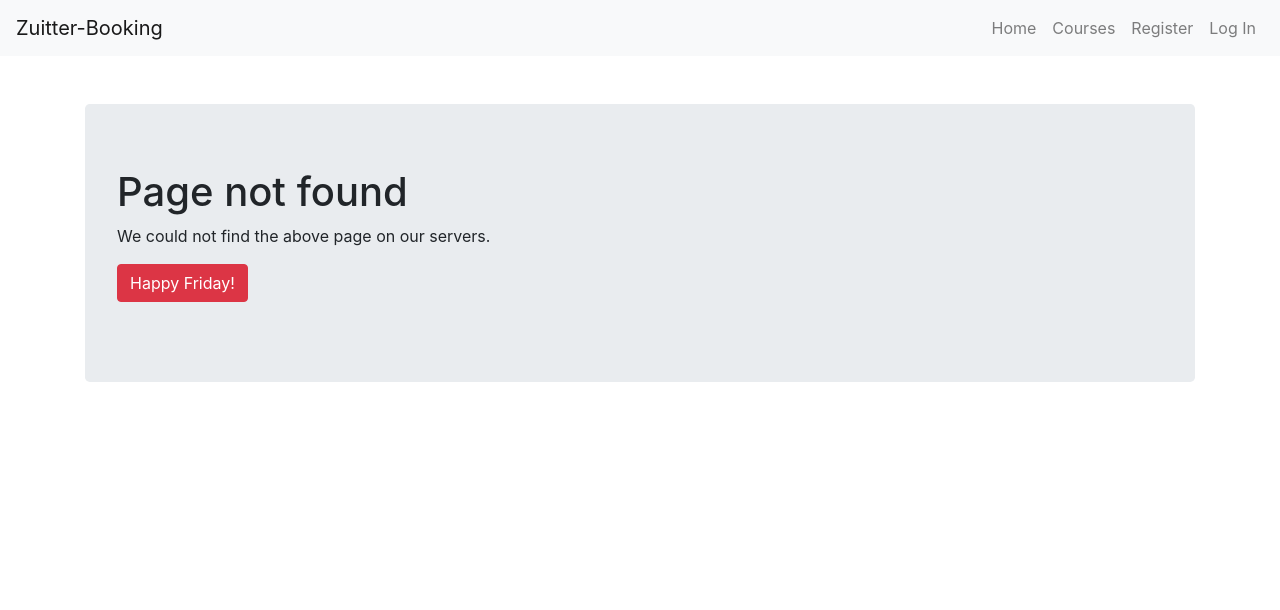
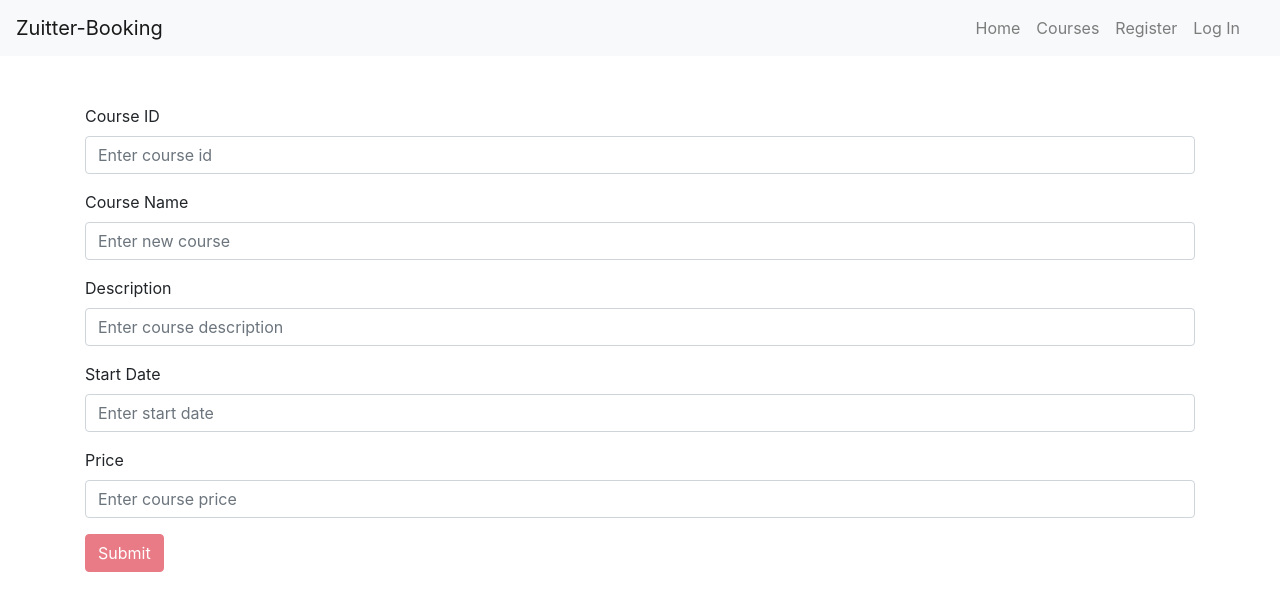
Before and after one commit to criselle10/react-booking, a React (Create React App) app: page /createcourse in a window 1280 px wide. Before the commit this address had no page. Shown: the top 610 px of the page. Built offline with nearby package versions, Linux system fonts and the light colour scheme; the HTML template or start-up script is replaced by a standard one.

Commit message:
add create course page

```diff
--- a/src/App.js
+++ b/src/App.js
@@ -9,6 +9,7 @@ import Courses from './pages/Courses';
 import Login from './pages/Login';
 import Logout from './pages/Logout';
 import Register from './pages/Register';
+import CreateCourse from './pages/CreateCourse';
 import {UserProvider} from './UserContext';
 import Error from './pages/Error';
 
@@ -45,6 +46,7 @@ export default function App() {
                             <Route exact path="/courses" component={Courses}/>
                             <Route exact path="/login" component={Login}/>
                             <Route exact path="/register" component={Register}/>
+                            <Route exact path="/createcourse" component={CreateCourse}/>
                             <Route exact path="/logout" component={Logout}/>
                             <Route noMatch component={Error}/>
                         </Switch>
--- a/src/components/AppNavBar.js
+++ b/src/components/AppNavBar.js
@@ -23,6 +23,11 @@ export default function AppNavBar() {
 							<Nav.Link as={NavLink} to="/login" exact>Log In</Nav.Link>
 						</React.Fragment>
 					}
+					{(user.isAdmin === true) ?
+						<Nav.Link as={NavLink} to='/createcourse' exact>Create Course</Nav.Link>
+						:
+						<Nav.Link></Nav.Link>
+					}
 	            </Nav>
 	        </Navbar.Collapse>
 	    </Navbar>
--- /dev/null
+++ b/src/pages/CreateCourse.js
@@ -0,0 +1,100 @@
+import React, {useState,useEffect} from 'react';
+import { Form, Button } from 'react-bootstrap';
+
+export default function CreateCourse(){
+
+    const [courseId, setCourseId] = useState('')
+    const [courseName, setCourseName] = useState('');
+    const [courseDescription, setCourseDescription] = useState('');
+    const [startDate, setStartDate] = useState('');
+    const [coursePrice, setCoursePrice] = useState('');
+
+    const [isActive, setIsActive] = useState(false);
+
+    function addCourse(e){
+        //prevents page redirection via form submission
+        e.preventDefault();
+
+        setCourseId('');
+        setCourseName('');
+        setCourseDescription('');
+        setStartDate('');
+        setCoursePrice('');
+
+        console.log('course created successfully!')
+        console.log(`Name:${courseName} ID:${courseId} StartDate:${startDate} Price:${coursePrice}`);
+    }
+
+    useEffect(() => {
+        if((courseId !== '' && courseName !== '' && courseDescription !== '' && startDate !== '' && coursePrice !== '' )){
+                setIsActive(true);
+            }else {
+                setIsActive(false);
+            }
+
+    }, [courseId, courseName, courseDescription, startDate, coursePrice]);
+
+    return(
+        <Form onSubmit={(e) => addCourse(e)}>
+            <Form.Group controlid = 'courseId'>
+                <Form.Label>Course ID</Form.Label>
+                <Form.Control
+                    type = 'courseId'
+                    placeholder = 'Enter course id'
+                    value={courseId}
+                    onChange={(e) => setCourseId(e.target.value)}
+                    required
+                />
+            </Form.Group>
+            <Form.Group controlid = 'courseName'>
+                <Form.Label>Course Name</Form.Label>
+                <Form.Control
+                    type = 'course'
+                    placeholder = 'Enter new course'
+                    value={courseName}
+                    onChange={(e) => setCourseName(e.target.value)}
+                    required
+                />
+            </Form.Group>
+            <Form.Group controlid = 'courseDescription'>
+                <Form.Label>Description</Form.Label>
+                <Form.Control
+                    type = 'description'
+                    placeholder = 'Enter course description'
+                    value= {courseDescription}
+                    onChange={(e) => setCourseDescription(e.target.value)}
+                    required
+                />
+            </Form.Group>
+            <Form.Group controlid = 'startdate'>
+                <Form.Label>Start Date</Form.Label>
+                <Form.Control
+                    type = 'startdate'
+                    placeholder = 'Enter start date'
+                    value={startDate}
+                    onChange={(e) => setStartDate(e.target.value)}
+                    required
+                />
+            </Form.Group>
+            <Form.Group controlid = 'coursePrice'>
+                <Form.Label>Price</Form.Label>
+                <Form.Control
+                    type = 'price'
+                    placeholder = 'Enter course price'
+                    value={coursePrice}
+                    onChange={(e) => setCoursePrice(e.target.value)}
+                    required
+                />
+            </Form.Group>
+            { isActive ?
+                <Button variant="primary" type="submit" id="submitBtn">
+                Submit
+                </Button>
+                :
+                <Button variant="danger" type="submit" id="submitBtn" disabled>
+                Submit
+                </Button>
+            }
+        </Form>
+    )
+}
```
